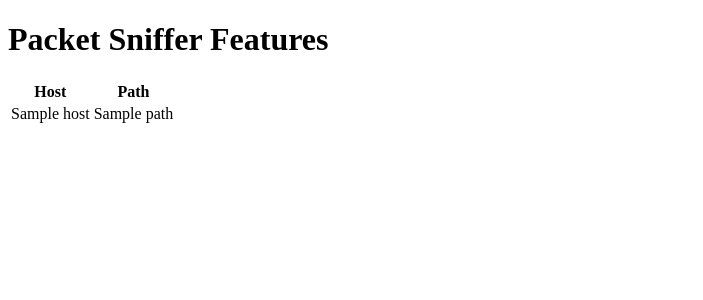
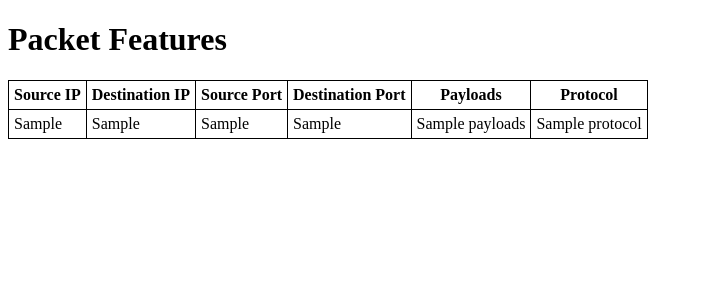
Before and after one commit to Killer4we/PySniffer, a Flask app: template templates/features.html in a window 1280 px wide. Shown: the top 300 px of the page, without its empty margins (0-703 px from the left). Run offline with Flask 3, Linux system fonts and the light colour scheme; the template is opened without the code that fills it: most values are stand-ins (such as "Sample title", 1, 10 or a date in 2020).

Commit message:
display basic packet information in UI

```diff
--- a/app.py
+++ b/app.py
@@ -1,28 +1,61 @@
 from flask import Flask, render_template, request
-import threading
-import time
-from packetsniffer import PacketSniffer
+from scapy.all import sniff, TCP, UDP, IP
 
 app = Flask(__name__)
-packet_sniffer = PacketSniffer()
+
+# Global variables
+captured_packets = []
 
 @app.route('/')
 def index():
     return render_template('index.html')
 
-@app.route('/sniff', methods=['GET', 'POST'])
-def sniff_packets():
-    if request.method == 'POST':
-        if 'start' in request.form:
-            # Start sniffing packets in a separate thread
-            sniffer_thread = threading.Thread(target=packet_sniffer.start_sniffing)
-            sniffer_thread.start()
-        elif 'stop' in request.form:
-            # Stop sniffing packets and extract features
-            packet_sniffer.stop_sniffing()
-            features = packet_sniffer.extract_features()
-            return render_template('features.html', features=features)
+@app.route('/sniff', methods=['POST'])
+def start_sniffing():
+    global captured_packets
+
+    # Clear the captured packets list
+    captured_packets = []
+
+    # Start sniffing packets
+    sniff_packets()
+
     return render_template('index.html')
 
+@app.route('/features')
+def show_features():
+    return render_template('features.html', packets=captured_packets)
+
+def sniff_packets():
+    sniffed_packets = sniff(filter="tcp or udp", count=10)
+
+    for packet in sniffed_packets:
+        if IP in packet:
+            protocol = packet[IP].proto
+            src_ip = packet[IP].src
+            dst_ip = packet[IP].dst
+
+            if protocol == 6 and TCP in packet:
+                src_port = packet[TCP].sport
+                dst_port = packet[TCP].dport
+                payloads = packet[TCP].payload
+            elif protocol == 17 and UDP in packet:
+                src_port = packet[UDP].sport
+                dst_port = packet[UDP].dport
+                payloads = packet[UDP].payload
+            else:
+                continue
+
+            packet_data = {
+                'src_ip': src_ip,
+                'dst_ip': dst_ip,
+                'src_port': src_port,
+                'dst_port': dst_port,
+                'payloads': payloads,
+                'protocol': protocol
+            }
+
+            captured_packets.append(packet_data)
+
 if __name__ == '__main__':
-    app.run()
+    app.run(debug=True)
--- a/templates/features.html
+++ b/templates/features.html
@@ -1,21 +1,43 @@
 <!DOCTYPE html>
 <html>
 <head>
-    <title>Packet Sniffer Features</title>
+    <title>Packet Features</title>
+    <style>
+        table {
+            border-collapse: collapse;
+        }
+
+        th, td {
+            border: 1px solid black;
+            padding: 5px;
+        }
+    </style>
 </head>
 <body>
-    <h1>Packet Sniffer Features</h1>
+    <h1>Packet Features</h1>
     <table>
-        <tr>
-            <th>Host</th>
-            <th>Path</th>
-        </tr>
-        {% for packet in features %}
-        <tr>
-            <td>{{ packet.host }}</td>
-            <td>{{ packet.path }}</td>
-        </tr>
-        {% endfor %}
+        <thead>
+            <tr>
+                <th>Source IP</th>
+                <th>Destination IP</th>
+                <th>Source Port</th>
+                <th>Destination Port</th>
+                <th>Payloads</th>
+                <th>Protocol</th>
+            </tr>
+        </thead>
+        <tbody>
+            {% for packet in packets %}
+            <tr>
+                <td>{{ packet['src_ip'] }}</td>
+                <td>{{ packet['dst_ip'] }}</td>
+                <td>{{ packet['src_port'] }}</td>
+                <td>{{ packet['dst_port'] }}</td>
+                <td>{{ packet['payloads'] }}</td>
+                <td>{{ packet['protocol'] }}</td>
+            </tr>
+            {% endfor %}
+        </tbody>
     </table>
 </body>
 </html>
--- a/templates/index.html
+++ b/templates/index.html
@@ -5,7 +5,7 @@
 </head>
 <body>
     <h1>Packet Sniffer</h1>
-    <form action="/sniff" method="post">
+    <form action="/sniff" method="POST">
         <button type="submit" name="start">Start Sniffing</button>
         <button type="submit" name="stop">Stop Sniffing</button>
     </form>
```
Also changed, not shown: packetsniffer.py (+29 -1 lines).
